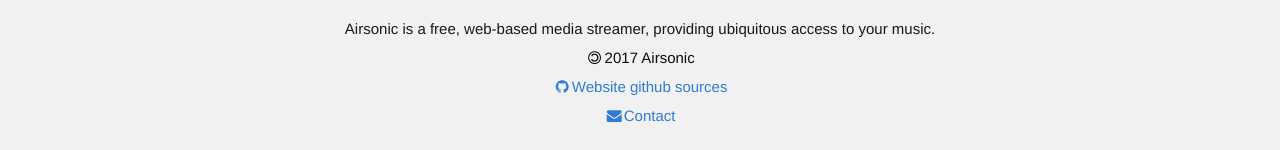
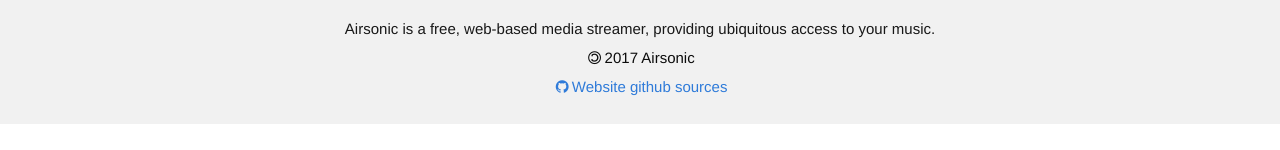
Before and after one commit to airsonic/airsonic.github.io, a Jekyll site: the page built from pages/index.md, in a window 1280 px wide and 900 px high, scrolled down 548 px. Shown: the part 747-897 px from the top of the window. Built offline with Jekyll 4.4.1, drawn with Linux system fonts in a browser that asks for light colours; after the commit the page ends 1419 px from its top, so only the background shows below that.

Commit message:
Remove contact@airsonic.org mail

```diff
--- a/_config.yml
+++ b/_config.yml
@@ -1,6 +1,5 @@
 # Site configuration
 title: Airsonic
-email: contact@airsonic.org
 description: "Airsonic is a free, web-based media streamer, providing ubiquitous access to your music."
 url: "https://airsonic.github.io" # base hostname
 baseurl: "" # subpath
--- a/_includes/footer.html
+++ b/_includes/footer.html
@@ -2,7 +2,6 @@
   <span>{{ site.description }}</span>
   <p><i class="fa fa-copyright fa-flip-horizontal fa-fw"></i>2017 {{ site.title }}</p>
   <p><a href="{{ site.github_website_url }}"><i class="fa fa-github fa-fw"></i>Website github sources</a></p>
-  <p><a href="mailto:{{ site.email }}"><i class="fa fa-envelope fa-fw"></i>Contact</a></p>
 </footer>
 <script type="text/javascript">
   // Add smoothscroll to #$links
```
